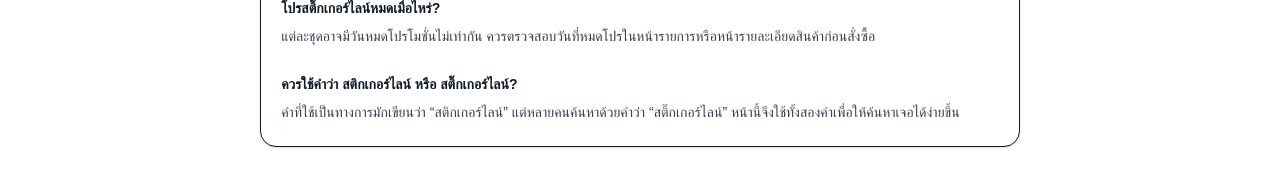
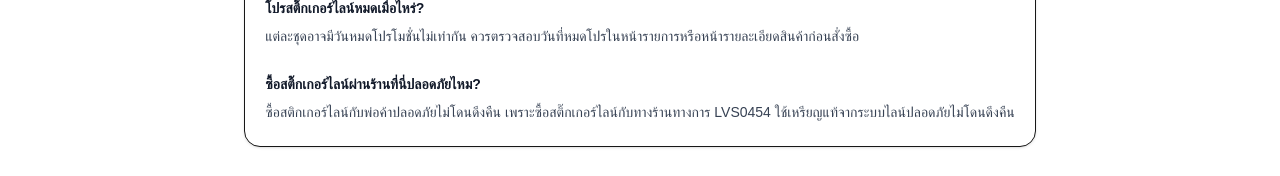
Before and after one commit to manitpong-prog/im-sticker-shop, a Next.js app: page /promotion in a window 1280 px wide. Shown: the part 1630-1806 px from the top of the page. Built offline with nearby package versions, Linux system fonts and the light colour scheme; no server answers; the database is empty.

Commit message:
Update page.js

```diff
--- a/app/promotion/page.js
+++ b/app/promotion/page.js
@@ -149,12 +149,12 @@ export default async function PromotionPage({ searchParams }) {
 
               <div>
                 <h3 className="font-semibold text-gray-900">
-                  ควรใช้คำว่า สติกเกอร์ไลน์ หรือ สติ๊กเกอร์ไลน์?
+                  ซื้อสติ๊กเกอร์ไลน์ผ่านร้านที่นี่ปลอดภัยไหม?
                 </h3>
                 <p>
-                  คำที่ใช้เป็นทางการมักเขียนว่า “สติกเกอร์ไลน์”
-                  แต่หลายคนค้นหาด้วยคำว่า “สติ๊กเกอร์ไลน์”
-                  หน้านี้จึงใช้ทั้งสองคำเพื่อให้ค้นหาเจอได้ง่ายขึ้น
+                  ซื้อสติกเกอร์ไลน์กับพ่อค้าปลอดภัยไม่โดนดึงคืน
+                  เพราะซื้อสติ๊กเกอร์ไลน์กับทางร้านทางการ LVS0454
+                  ใช้เหรียญแท้จากระบบไลน์ปลอดภัยไม่โดนดึงคืน
                 </p>
               </div>
             </div>
```
